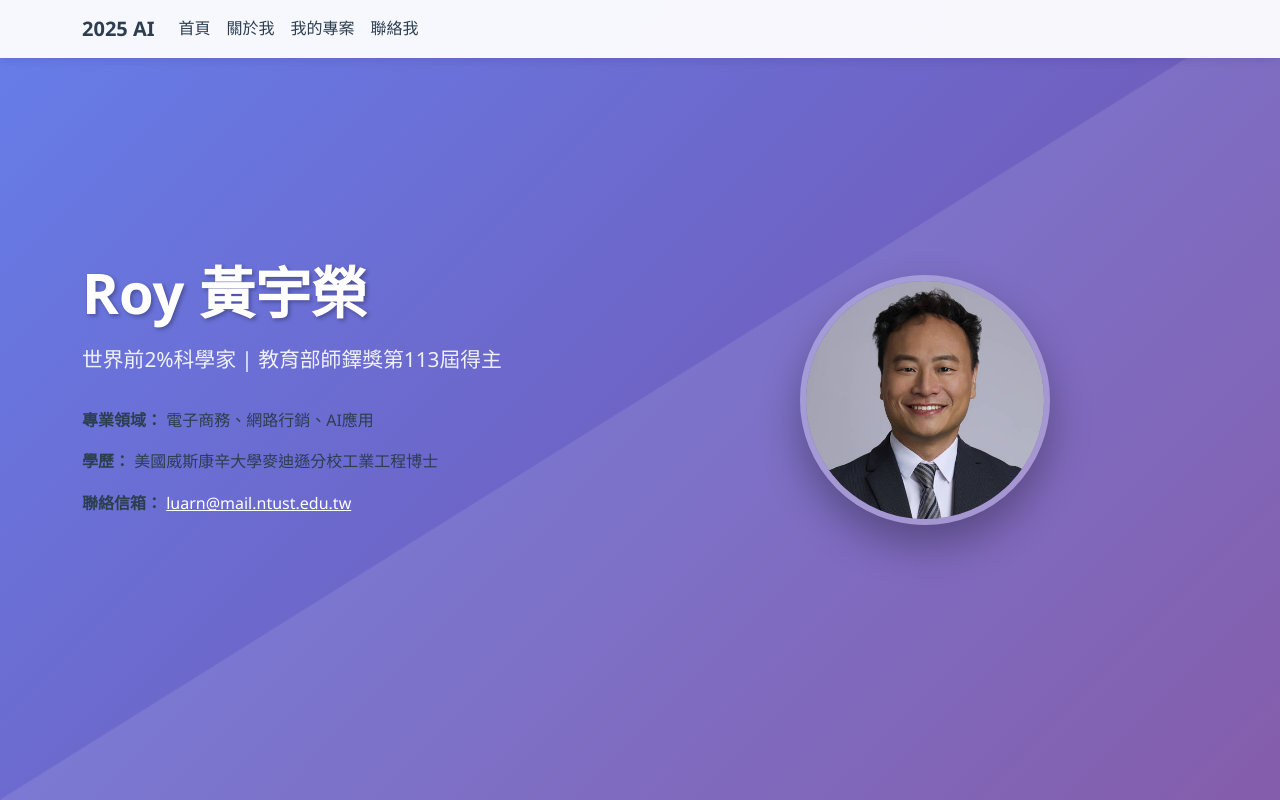
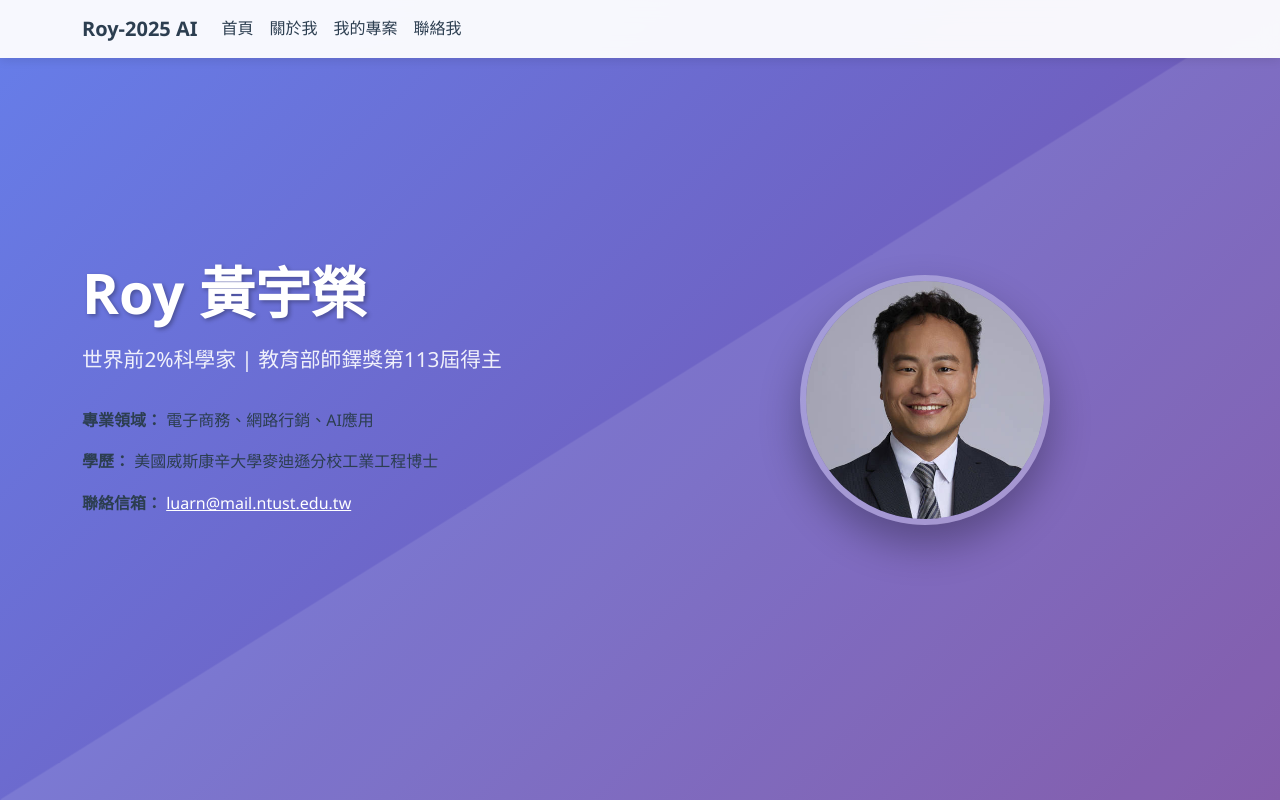
Before and after one commit to royhuang12/royhuang12.github.io, a plain HTML site: page index.html in a window 1280 px wide. Shown: the top 800 px of the page. Drawn offline with nearby package versions, Linux system fonts and the light colour scheme.

Commit message:
Update index.html

```diff
--- a/index.html
+++ b/index.html
@@ -13,7 +13,7 @@
     <!-- Navigation -->
     <nav class="navbar navbar-expand-lg fixed-top">
         <div class="container">
-            <a class="navbar-brand" href="#home">2025 AI</a>
+            <a class="navbar-brand" href="#home">Roy-2025 AI</a>
 
             <button class="navbar-toggler" type="button" data-bs-toggle="collapse" data-bs-target="#navbarNav">
                 <span class="navbar-toggler-icon"></span>
```
